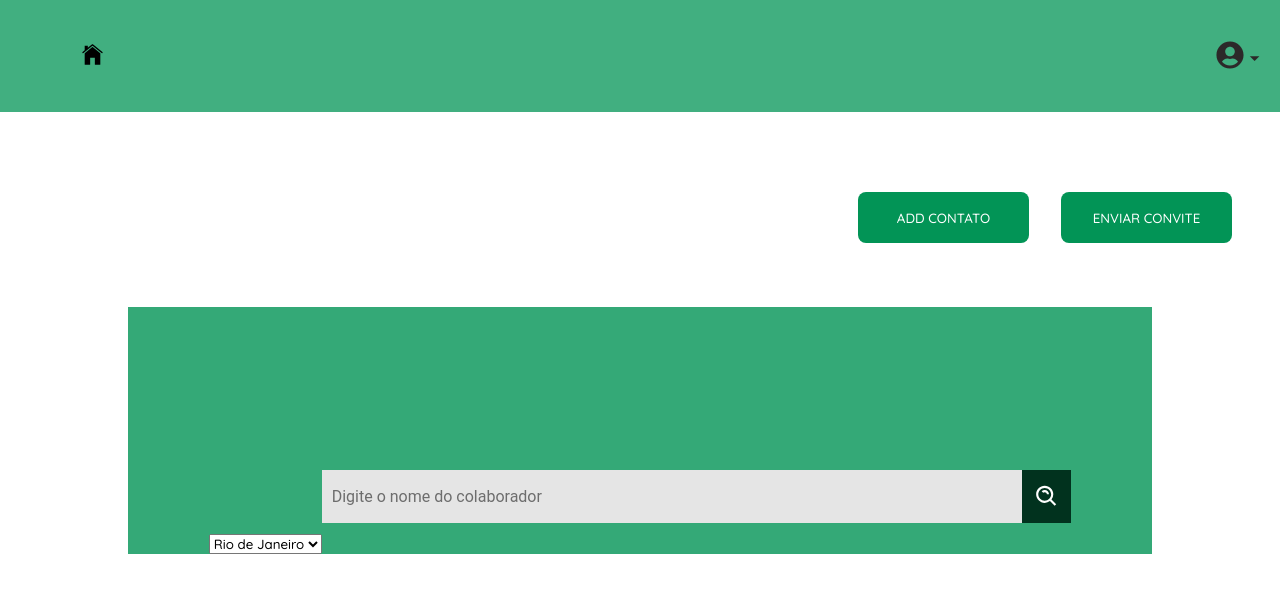
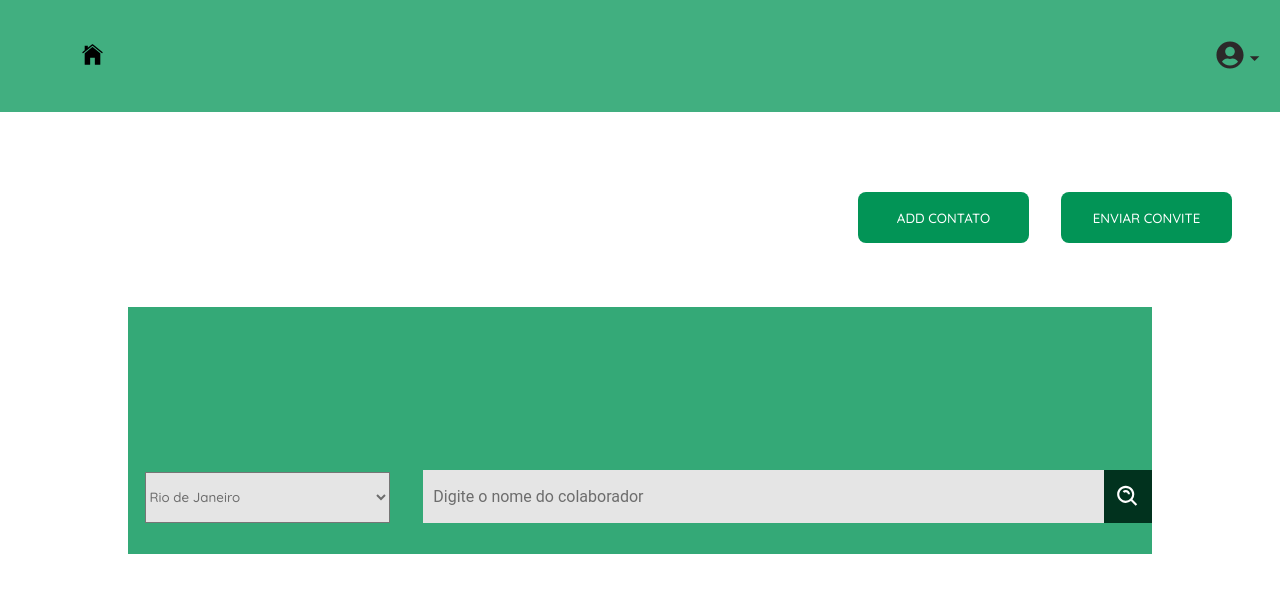
Before and after one commit to MatheusAraripe/desafio-anova, a React (Vite) app: page / in a window 1280 px wide. Shown: the top 592 px of the page. Built offline with nearby package versions, Linux system fonts and the light colour scheme; sample sign-in values are in the browser's storage.

Commit message:
feat: busca funcional por nome de usuário utilizando o includes

```diff
--- a/src/components/Baner.jsx
+++ /dev/null
@@ -1,16 +0,0 @@
-// eslint-disable-next-line no-unused-vars
-import React from 'react'
-import InputWithSelect from './InputWithSelect'
-import "../styles/baner.scss"
-
-function Baner() {
-
-
-  return (
-    <div className='baner-container'>
-      <InputWithSelect />
-    </div>
-  )
-}
-
-export default Baner
--- a/src/components/InputWithSelect.jsx
+++ b/src/components/InputWithSelect.jsx
@@ -1,25 +1,35 @@
-import React, { useState } from 'react'
+import React, { useState, useContext } from 'react'
+import { AuthContext } from '../contexts/auth'
 import {BiSearchAlt} from "react-icons/bi"
 import '../styles/input_with_select.scss'
+import '../styles/select.scss'
 
-function InputWithSelect() {
+function InputWithSelect({setContactsList}) {
+
+  const {searchUser} = useContext(AuthContext);
 
   const [searchTerm, setSearchTerm] = useState("");
 
-  const handleInputChange = event => {
+  const handleNameInputChange = event => {
     setSearchTerm(event.target.value);
+    setContactsList(searchUser(event.target.value))
   };
+
+  const handleUniInputChange = event => {
+    console.log(event.target.value);
+  };
+
 
   return (
     <>
         <div className="select">
-          <select name="select" id="" className='select-btn'>
+          <select name="select" id="" className='select-btn' onChange={handleUniInputChange}>
             <option value="Rio de Janeiro">Rio de Janeiro</option>
             <option value="Juiz de Fora">Juiz de Fora</option>
             <option value="São Paulo">São Paulo</option>
           </select>
         </div>
-        <input type="text" value = {searchTerm} onChange={handleInputChange} className='nome-input' placeholder='Digite o nome do colaborador'/>
+        <input type="text" value = {searchTerm} onChange={handleNameInputChange} className='nome-input' placeholder='Digite o nome do colaborador'/>
         <div className="search-icon-container">
         <BiSearchAlt className='search-icon'/>
         </div>
--- a/src/contexts/auth.jsx
+++ b/src/contexts/auth.jsx
@@ -163,8 +163,14 @@ export const AuthProvider = ({children}) => {
         }
     }
 
+    const searchUser = (name) => {
+        const contactArry = getContactsFromLs();
+        const filterContacts = contactArry.filter(item => item.name.includes(name));
+        return filterContacts
+    }
+
     return(
-        <AuthContext.Provider value={{authenticated: !!user, users, loading, login, logout, signUp, addUser, getContactsFromLs, excludeUser, editUser, validateUser}}>
+        <AuthContext.Provider value={{authenticated: !!user, users, loading, login, logout, signUp, addUser, getContactsFromLs, excludeUser, editUser, validateUser, searchUser}}>
             {children}
         </AuthContext.Provider>
     );
--- a/src/pages/HomePage/homepage.scss
+++ b/src/pages/HomePage/homepage.scss
@@ -13,3 +13,12 @@
     grid-template-columns: repeat(3, 1fr);
     grid-column-gap: 26px;
 }
+
+.baner-container{
+    width: 100%;
+    height: 247px;
+    display: flex;
+    justify-content: center;
+    align-items:flex-end;
+    background-color: rgba(2, 148, 86, 0.80);
+  }
--- a/src/pages/HomePage/index.jsx
+++ b/src/pages/HomePage/index.jsx
@@ -4,7 +4,7 @@ import { AuthContext } from '../../contexts/auth';
 import NavBar from '../../components/NavBar';
 import {BsEnvelopePaperHeartFill} from "react-icons/bs"
 import AddModal from '../../components/AddModal';
-import Baner from "../../components/Baner"
+import InputWithSelect from '../../components/InputWithSelect';
 import NeedEmailModal from '../../components/NeedEmailModal';
 import DeleteModal from '../../components/DeleteModal';
 import './homepage.scss'
@@ -13,8 +13,12 @@ import EditModal from '../../components/EditModal';
 
 function HomePage() {
 
-  const {getContactsFromLs} = useContext(AuthContext);
-  const contacts = getContactsFromLs();
+  //lista todos os contatos buscados
+  const [contactsList, setContactsList] = useState([]);
+
+  // // pega todos os contatos
+  // const {getContactsFromLs} = useContext(AuthContext);
+  // const contacts = getContactsFromLs();
 
   // hooks para abrir os modais
 
@@ -35,12 +39,6 @@ function HomePage() {
   const [contactTel2, setContactTel2] = useState("");
   const [contactUni, setContactUni] = useState("");
   const [idToEdit, setIdToEdit] = useState("");
-
-
-  // const {logout} = useContext(AuthContext);
-  // const handleLogout = () => {
-  //   logout()
-  // };
 
   return (
     <>
@@ -86,16 +84,14 @@ function HomePage() {
           </div>
 
           <div className="baner-section">
-            <Baner />
+            <div className='baner-container'>
+              <InputWithSelect setContactsList = {setContactsList}/>
+            </div>
           </div>
 
-          {/* <h1 className='home-page-title'>
-              Home page privada!
-          </h1>
-          <button onClick={handleLogout}>Logout</button> */}
           <div className="cards-section">
 
-            {contacts.map((item, index) => {
+            {contactsList.map((item, index) => {
 
               return(
                 <UserCard
--- a/src/styles/baner.scss
+++ /dev/null
@@ -1,8 +0,0 @@
-.baner-container{
-  width: 100%;
-  height: 247px;
-  display: flex;
-  justify-content: center;
-  align-items:flex-end;
-  background-color: rgba(2, 148, 86, 0.80);
-}
```
